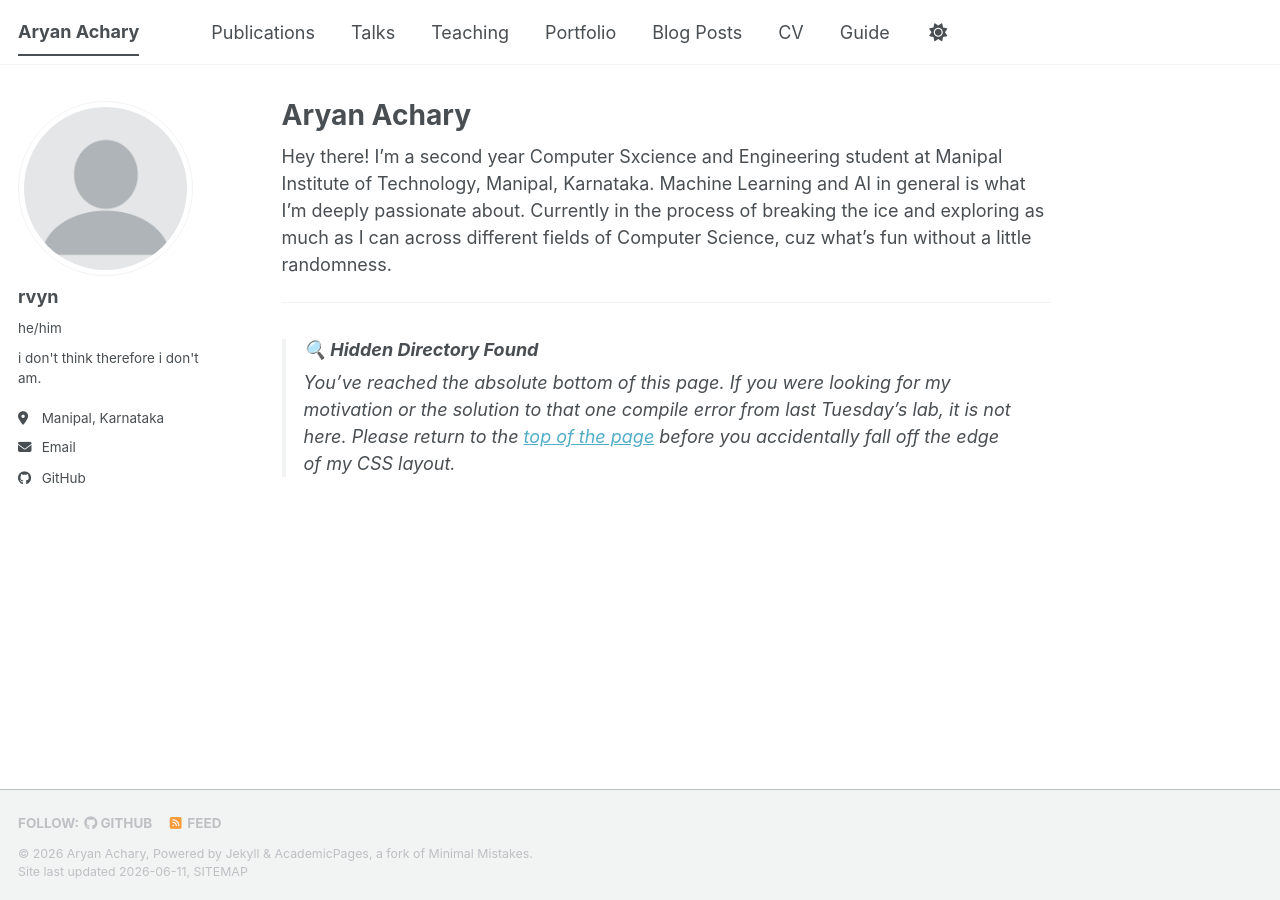
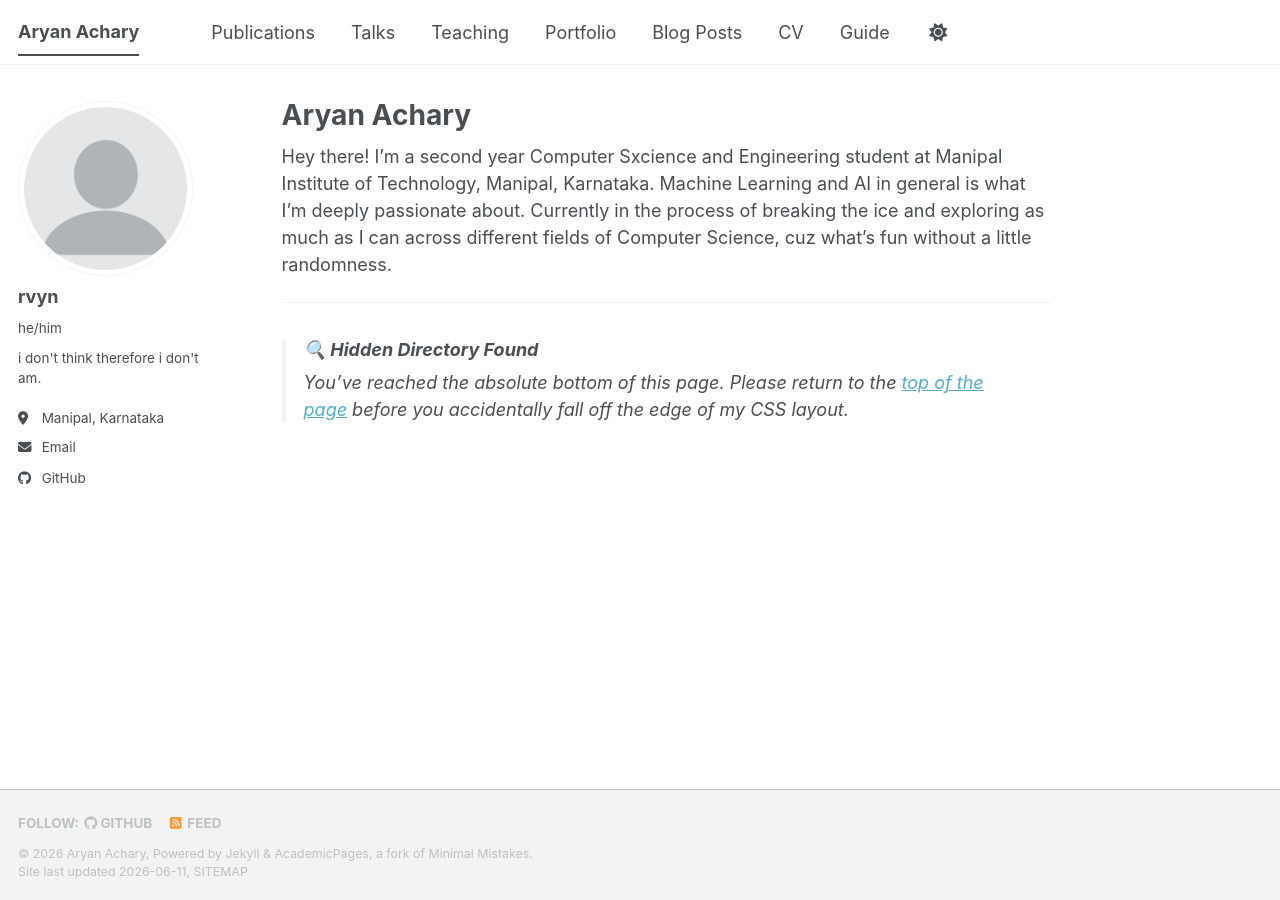
Before and after one commit to Aryan241/Aryan241.github.io, a Jekyll site: the page built from _pages/about.md, in a window 1280 px wide. Built offline with Jekyll 4.4.1, drawn with Linux system fonts in a browser that asks for light colours; a script bundle is joined from its source files by our own code; library files that are not in the unit come from our copies.

Commit message:
Update about.md

```diff
--- a/_pages/about.md
+++ b/_pages/about.md
@@ -17,7 +17,7 @@ Hey there! I'm a second year Computer Sxcience and Engineering student at Manipa
 ---
 
 > ### 🔍 Hidden Directory Found
-> You've reached the absolute bottom of this page. If you were looking for my motivation or the solution to that one compile error from last Tuesday's lab, it is not here. Please return to the [top of the page](/) before you accidentally fall off the edge of my CSS layout.
+> You've reached the absolute bottom of this page. Please return to the [top of the page](/) before you accidentally fall off the edge of my CSS layout.
 
 
 
```
